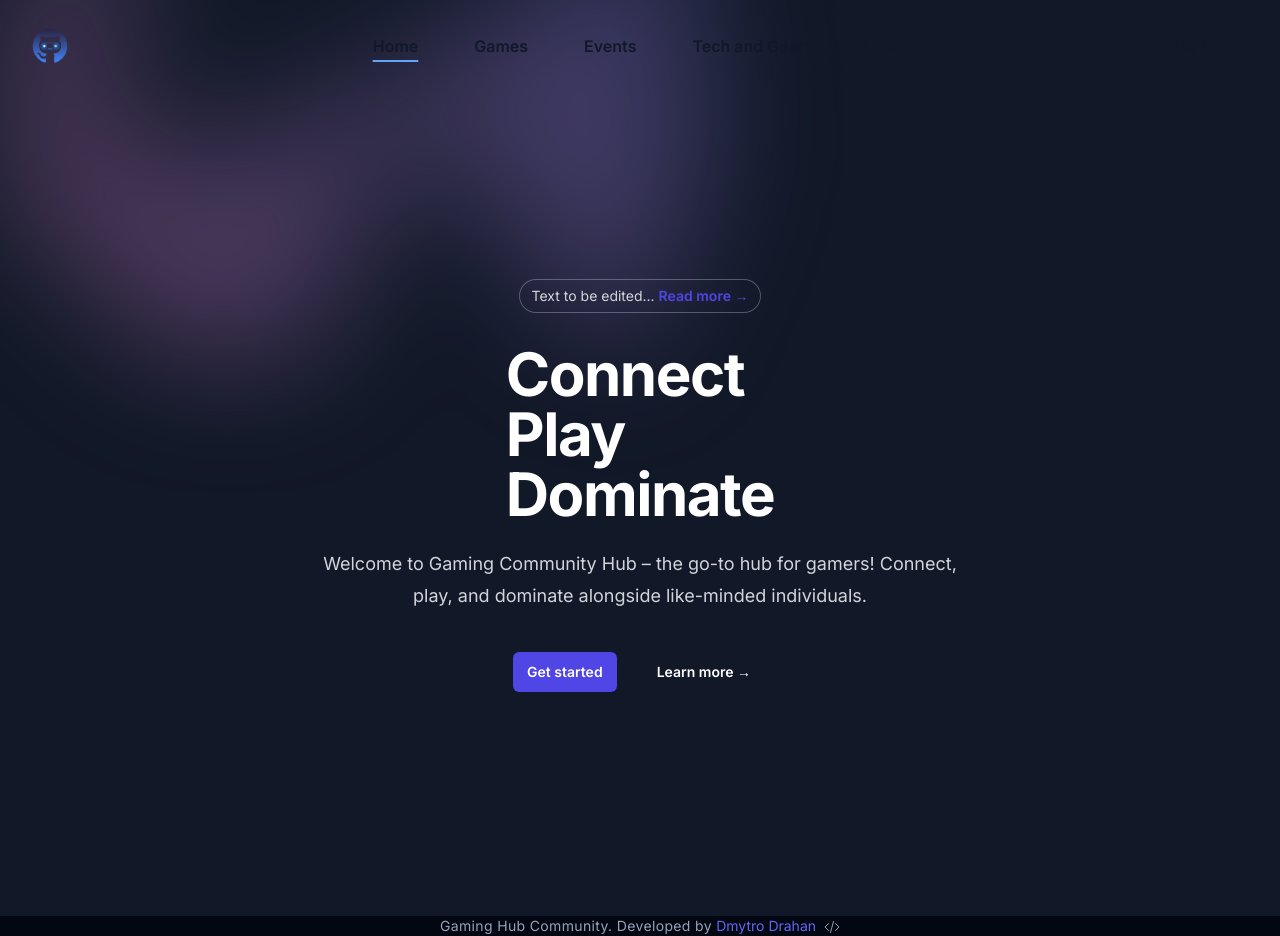
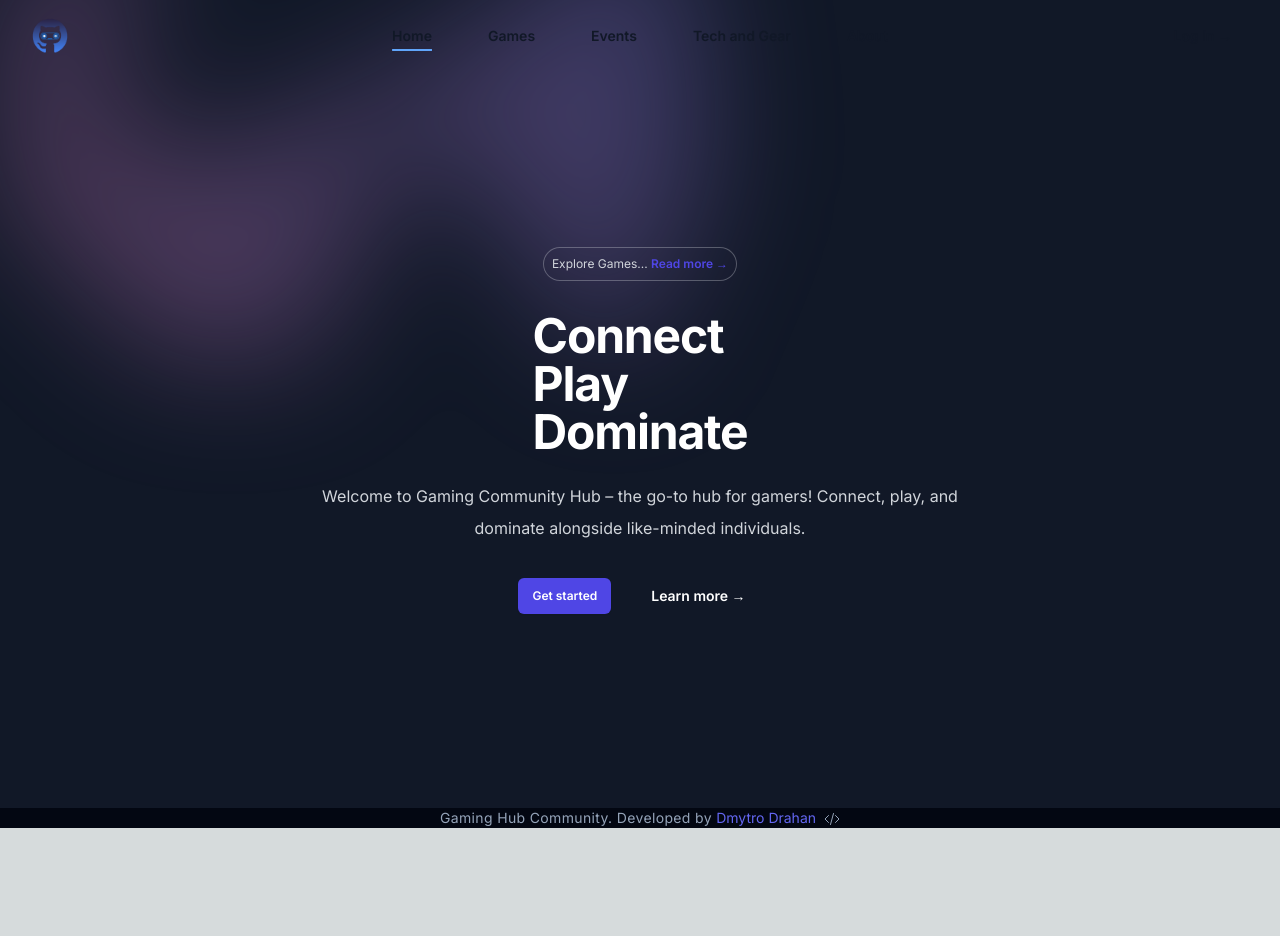
Before and after one commit to DraganD-Ukr/Gaming-Community-Hub, a Next.js app in the folder gaming_community_hub/: page / in a window 1280 px wide. After the commit the page ends 828 px from the top, so only its background shows below. Built offline with nearby package versions, Linux system fonts and the light colour scheme.

Commit message:
Minor styling (Decreasing font and padding)

```diff
--- a/gaming_community_hub/app/about/page.tsx
+++ b/gaming_community_hub/app/about/page.tsx
@@ -15,16 +15,16 @@ export default function About() {
             }}
           />
         </div>
-        <div className="mx-auto max-w-4xl md:max-4x1 py-32 sm:py-48 lg:py-56">
+        <div className="mx-auto max-w-4xl md:max-4x1 py-32 sm:py-40 lg:py-28">
           <div className="text-center">
             <div className="mx-ato">
-              <h1 className="text-4xl font-bold tracking-tight text-white sm:text-6xl">
+              <h1 className="text-4xl font-bold tracking-tight text-white sm:text-5xl decoration-1 underline underline-offset-19">
                 <span style={{ whiteSpace: 'nowrap' }}>Gaming Community Hub</span>
               </h1>
             </div>
 
-            <div className="mt-6 text-lg leading-8 text-pretty text-gray-300">
-              <div className="mt-4 mb-4 text-2xl">
+            <div className="mt-6 text-base leading-8 text-pretty text-gray-100">
+              <div className="m-6 text-2xl">
                 Welcome to our Gaming Community Hub!
               </div>
 
--- a/gaming_community_hub/app/games/page.tsx
+++ b/gaming_community_hub/app/games/page.tsx
@@ -51,7 +51,7 @@ export default function Games() {
           <div className="text-center">
 
             <div className="mx-auto">
-              <h1 className="text-4xl font-bold tracking-tight text-white sm:text-6xl mb-14">
+              <h1 className=" text-4xl font-bold tracking-tight text-white sm:text-4xl lg:text-5xl mb-14">
                 <span style={{ whiteSpace: 'nowrap' }}>Featured Games</span>
               </h1>
             </div>
--- a/gaming_community_hub/app/page.tsx
+++ b/gaming_community_hub/app/page.tsx
@@ -21,10 +21,10 @@ export default function Example() {
             }}
           />
         </div>
-        <div className="mx-auto max-w-2xl py-32 sm:py-48 lg:py-56">
+        <div className="mx-auto max-w-2xl py-24 sm:py-48 lg:py-42">
           <div className="hidden sm:mb-8 sm:flex sm:justify-center">
-            <div className="relative rounded-full px-3 py-1 text-sm leading-6 text-gray-300 ring-1 ring-gray-200/30 hover:ring-gray-500/20 duration-300 ease-in-out">
-              Text to be edited...{' '}
+            <div className="relative rounded-full px-2 py-1 text-xs leading-6 text-gray-300 ring-1 ring-gray-200/30 hover:ring-gray-500/20 duration-300 ease-in-out">
+              Explore Games...{' '}
               <a href="#" className="font-semibold text-indigo-600">
                 <span className="absolute inset-0" aria-hidden="true" />
                 Read more <span aria-hidden="true">&rarr;</span>
@@ -34,7 +34,7 @@ export default function Example() {
 
           <div className="text-center">
             <div className="mx-auto inline-block text-left">
-              <h1 className="text-4xl font-bold tracking-tight text-white sm:text-6xl">
+              <h1 className="text-2xl font-bold tracking-tight text-white sm:text-4xl lg:text-5xl">
                 <div>Connect</div>
                 <div>Play</div>
                 <div>Dominate</div>
@@ -42,13 +42,13 @@ export default function Example() {
             </div>
 
 
-            <p className="mt-6 text-lg leading-8 text-gray-300">
+            <p className="mt-6 text-md leading-8 text-gray-300">
               Welcome to Gaming Community Hub – the go-to hub for gamers! Connect, play, and dominate alongside like-minded individuals.
             </p>
-            <div className="mt-10 flex items-center justify-center gap-x-6">
+            <div className="mt-8 flex items-center justify-center gap-x-6">
               <a
                 href="/auth/login"
-                className="rounded-md bg-indigo-600 px-3.5 py-2.5 text-sm font-semibold text-white shadow-sm hover:bg-indigo-500 focus-visible:outline focus-visible:outline-2 focus-visible:outline-offset-2 focus-visible:outline-indigo-600 duration-150"
+                className="rounded-md bg-indigo-600 px-3.5 py-2.5 text-xs font-semibold text-white shadow-sm hover:bg-indigo-500 focus-visible:outline focus-visible:outline-2 focus-visible:outline-offset-2 focus-visible:outline-indigo-600 duration-150"
               >
                 Get started
               </a>
--- a/gaming_community_hub/components/Navbar.tsx
+++ b/gaming_community_hub/components/Navbar.tsx
@@ -38,7 +38,7 @@ export default function Navbar() {
   return (
 
     <header className="absolute inset-x-0 top-0 z-50 dark:bg-gray-900">
-      <nav className="flex items-center justify-between p-6 lg:px-8" aria-label="Global">
+      <nav className="flex items-center justify-between p-6 lg:px-8 lg:py-4" aria-label="Global">
         {/* Logo */}
         <div className="flex lg:flex-1">
           <Link href="/">
@@ -73,7 +73,7 @@ export default function Navbar() {
             <Link legacyBehavior key={item.name} href={item.href}>
               <a
                 onClick={closeMobileMenu}
-                className={`-mx-3 block rounded-full px-4 py-2 text-base font-semibold leading-7 text-gray-900 hover:bg-gray-50 dark:text-white dark:hover:bg-gray-700 dark:hover:bg-opacity-30 transition-colors duration-300 ease-in-out ${isActive(item.href) ? ' decoration-blue-400 decoration-2 underline underline-offset-8' : ''}`}
+                className={`-mx-3 block rounded-full px-4 py-2 text-sm font-semibold leading-4 text-gray-900 hover:bg-gray-50 dark:text-white dark:hover:bg-gray-700 dark:hover:bg-opacity-30 transition-colors duration-300 ease-in-out ${isActive(item.href) ? ' decoration-blue-400 decoration-2 underline underline-offset-8' : ''}`}
               >
                 {item.name}
               </a>
--- a/gaming_community_hub/tailwind.config.ts
+++ b/gaming_community_hub/tailwind.config.ts
@@ -13,6 +13,9 @@ const config: Config = {
         "gradient-conic":
           "conic-gradient(from 180deg at 50% 50%, var(--tw-gradient-stops))",
       },
+      textUnderlineOffset: {
+        19: '19px',
+      }
     },
   },
   plugins: [],
```
